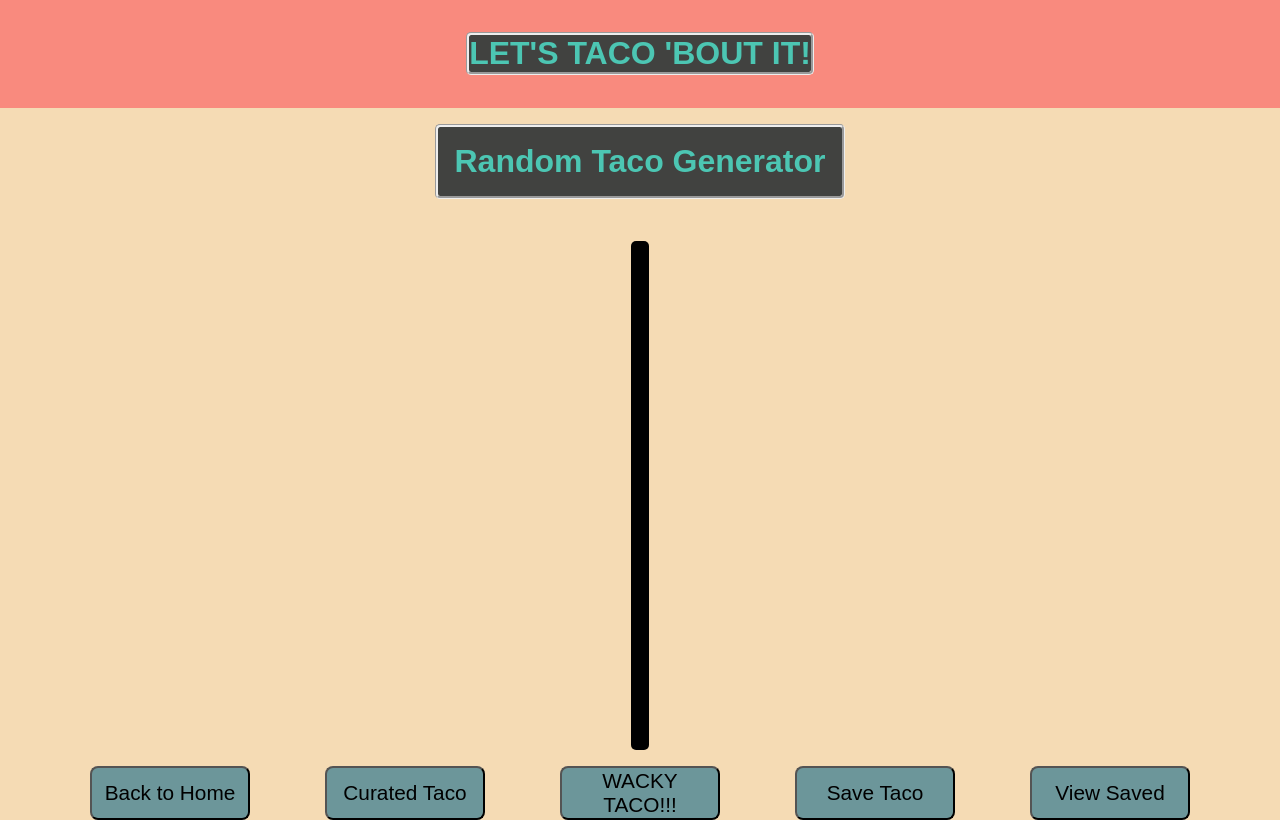
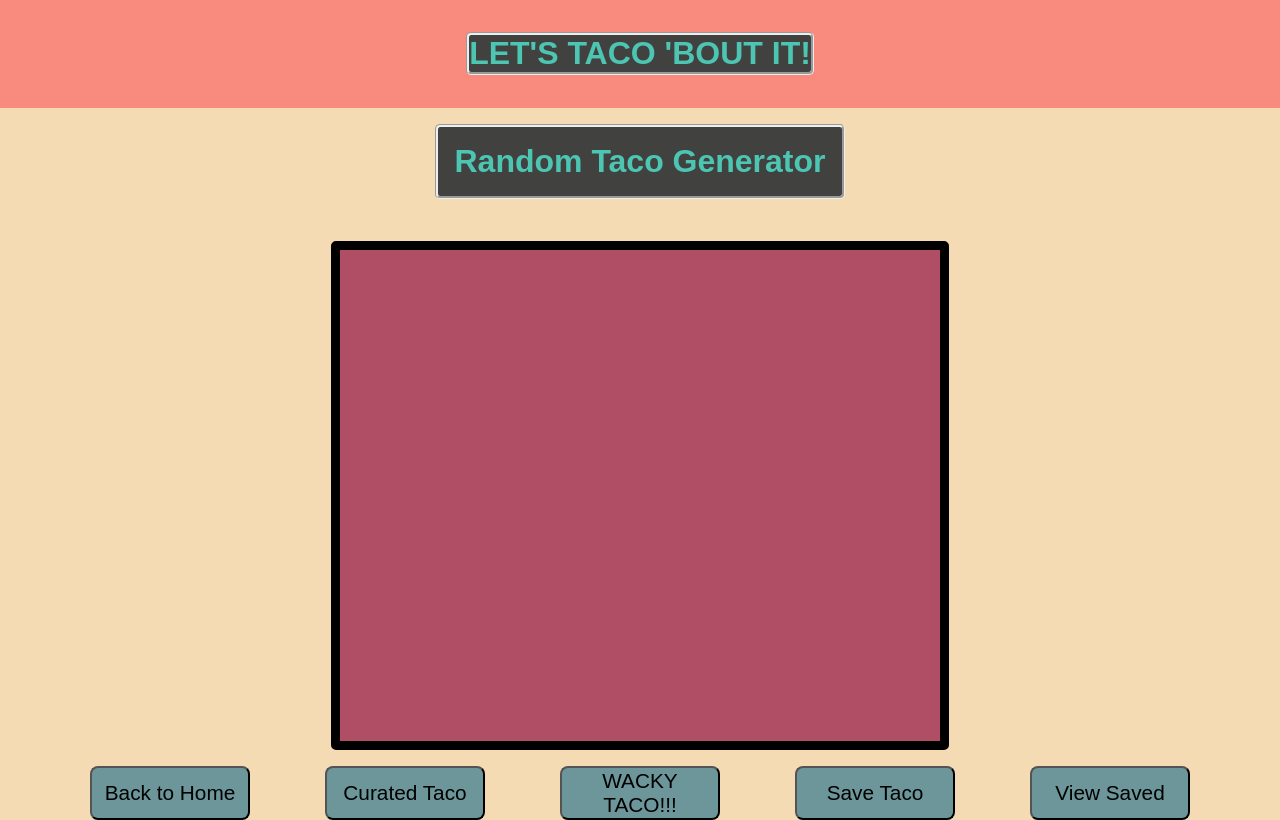
Before and after one commit to Codeherder19/Lets-Taco-Bout-It, a React (Create React App) app: page /RandomTaco in a window 1280 px wide. Built offline with nearby package versions, Linux system fonts and the light colour scheme; no server answers.

Commit message:
Fix an attribute for the Taco component so it looks better in saved tacos

```diff
--- a/src/Taco.css
+++ b/src/Taco.css
@@ -6,6 +6,7 @@
   overflow-x: hidden;
   border: solid black .6rem;
   height: 70%;
+  min-width: 600px;
   max-width: 1100px;
   margin: 1rem;
   border-radius: 5px;
```
